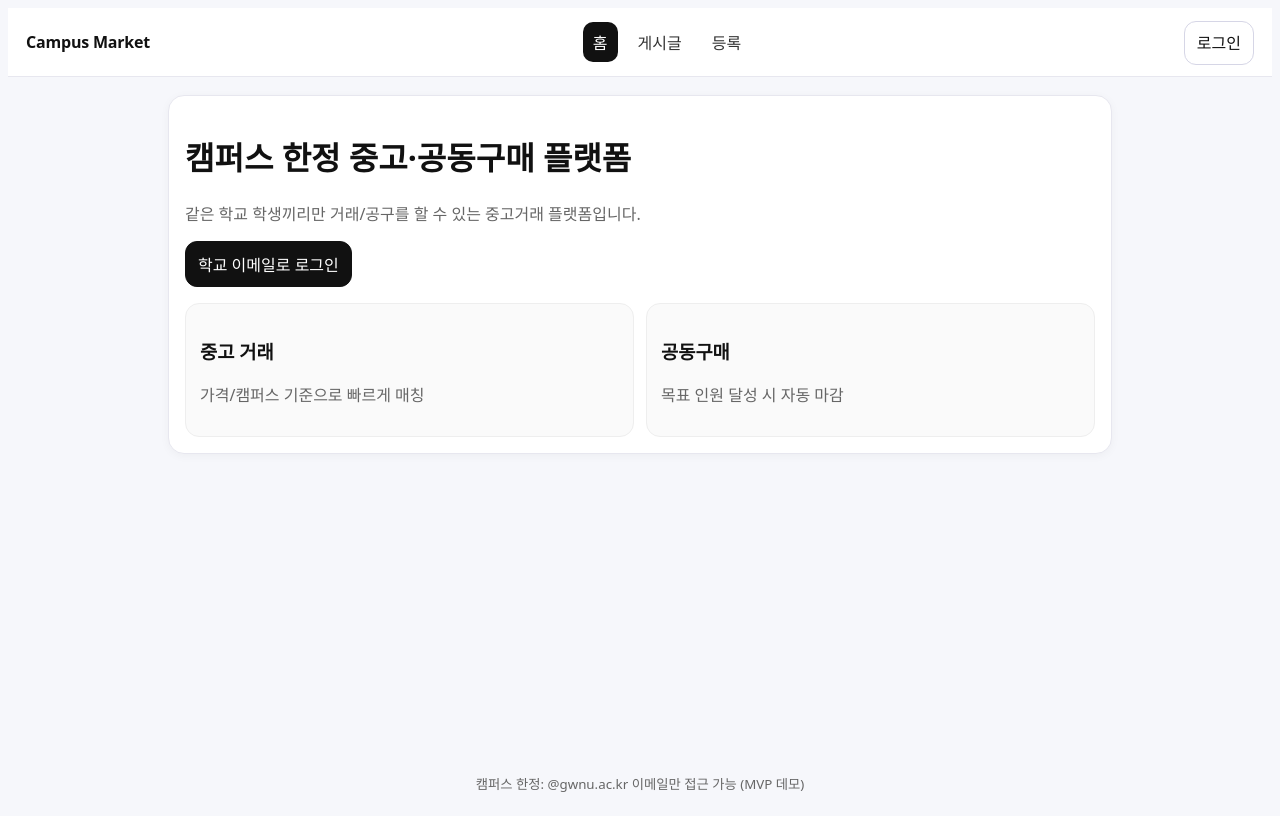
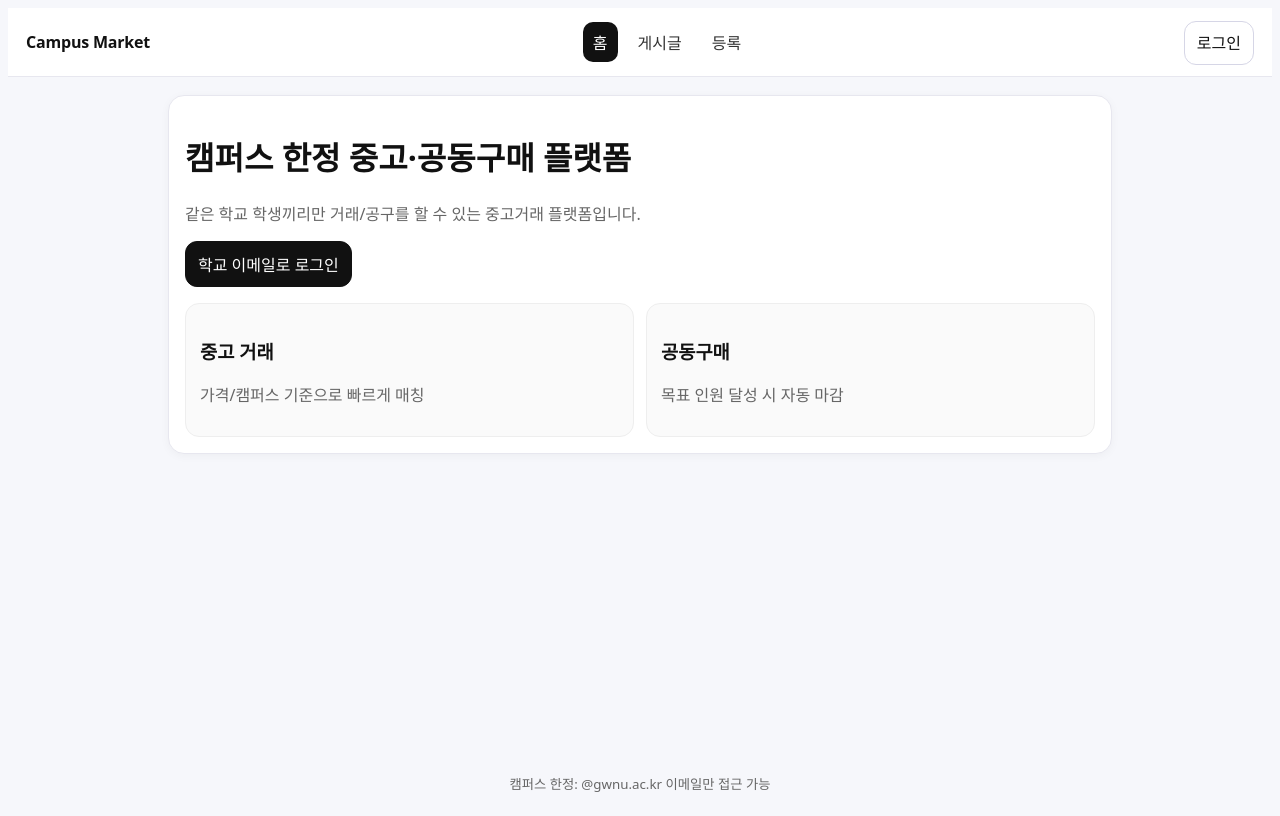
Before and after one commit to jimmychoi46/campus-groupbuy, a React (Vite) app: page / in a window 1280 px wide. Built offline with nearby package versions, Linux system fonts and the light colour scheme.

Commit message:
Remove MVP demo note from footer

```diff
--- a/src/components/Layout.jsx
+++ b/src/components/Layout.jsx
@@ -42,7 +42,7 @@ export default function Layout() {
       </main>
 
       <footer className="footer">
-        <small>캠퍼스 한정: @{ALLOWED_DOMAIN} 이메일만 접근 가능 (MVP 데모)</small>
+        <small>캠퍼스 한정: @{ALLOWED_DOMAIN} 이메일만 접근 가능</small>
       </footer>
     </div>
   );
```
